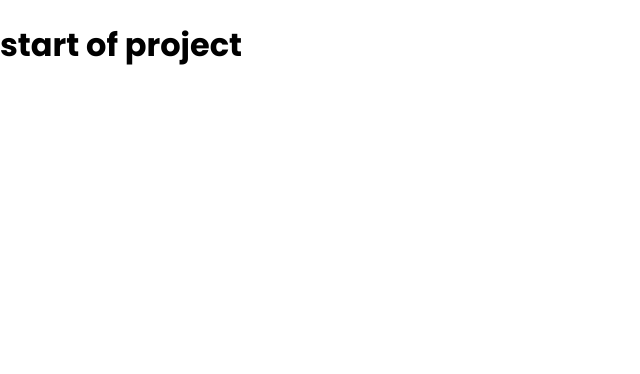
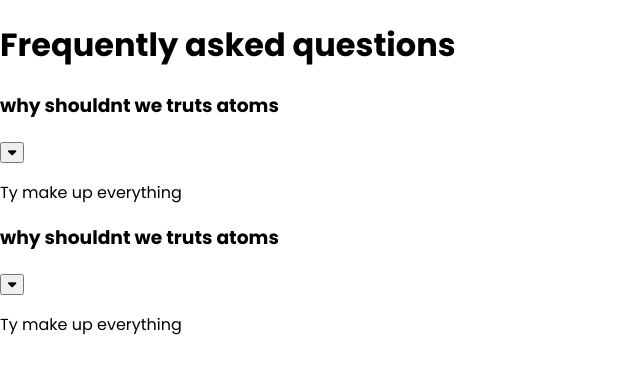
Before and after one commit to Ameer2000Mzori/FAQ-Collapse, a website built with webpack: page src/index.html in a window 1280 px wide. Shown: the whole page, without its empty margins (0-640 px from the left). Built offline with nearby package versions, Linux system fonts and the light colour scheme.

Commit message:
added html tree to the project

```diff
--- a/src/index.html
+++ b/src/index.html
@@ -9,9 +9,38 @@
       rel="icon"
       href="https://cdn-icons-png.flaticon.com/512/2618/2618540.png"
     />
+    <link
+      rel="stylesheet"
+      href="https://cdnjs.cloudflare.com/ajax/libs/font-awesome/6.4.2/css/all.min.css"
+      integrity="sha512-z3gLpd7yknf1YoNbCzqRKc4qyor8gaKU1qmn+CShxbuBusANI9QpRohGBreCFkKxLhei6S9CQXFEbbKuqLg0DA=="
+      crossorigin="anonymous"
+      referrerpolicy="no-referrer"
+    />
   </head>
   <body>
-    <h1>start of project</h1>
+    <header class="header">
+      <h1>Frequently asked questions</h1>
+      <div class="collapse-Wrapper">
+        <div class="collap-Wrap">
+          <div class="title-Btn-Wrap">
+            <h3>why shouldnt we truts atoms</h3>
+            <button class="open-Close-Btn">
+              <i class="fa-solid fa-caret-down"></i>
+            </button>
+            <p>Ty make up everything</p>
+          </div>
+        </div>
+        <div class="collap-Wrap">
+          <div class="title-Btn-Wrap">
+            <h3>why shouldnt we truts atoms</h3>
+            <button class="open-Close-Btn">
+              <i class="fa-solid fa-caret-down"></i>
+            </button>
+            <p>Ty make up everything</p>
+          </div>
+        </div>
+      </div>
+    </header>
     <script src="script.js"></script>
   </body>
 </html>
```
